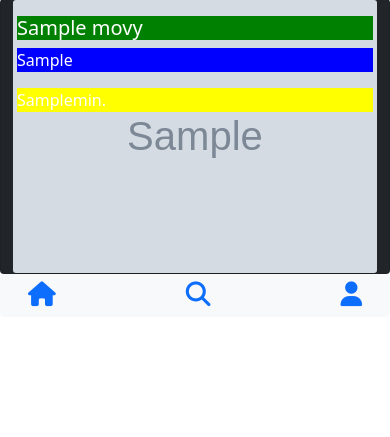
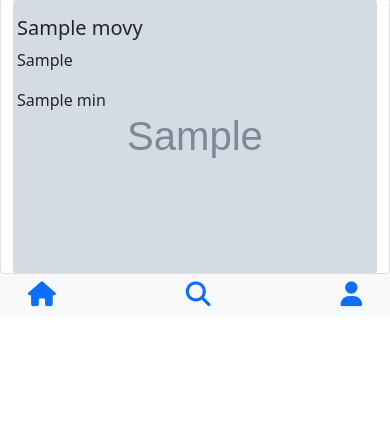
Before and after one commit to MarcHoutreille/getflixProject, a PHP site: page /home.php in a window 390 px wide. Shown: the part 407-844 px from the top of the page. Run offline with PHP 8.4, Linux system fonts and the light colour scheme; tables that the repository leaves empty or names only in its code hold one stand-in row (values such as "Sample post"); grey boxes marked "Sample" are stand-in pictures; some libraries are stand-ins or nearby versions.

Commit message:
wh 500x490 img BladeRunner

```diff
--- a/home.php
+++ b/home.php
@@ -56,24 +56,18 @@
         <div class="row">
 
             <?php
-                    $response = $db->query('SELECT * FROM movies ORDER BY id DESC LIMIT 4');
-                    while ($data = $response->fetch()) {
-                    echo '<div data-id=' . $data['id'] . ' class="card bg-dark text-white col-sm-3" style="background-color:black">';
-                        // thumbnail will go here
-                        ?>
-                        <img src="<?php echo $data['thumbnail']; ?>" class="card-img" alt="<?php echo $data['title']; ?>">
-                        <?php
-                        echo  '<div class="card-img-overlay">';
-                        ?>
-                            <!-- WRITE TXT MOVIES -->
-                            <h5 class="card-title" style="background-color:green"><?php echo $data['title']; ?></h5>
-                            <p class="card-text" style="background-color:blue"><?php echo $data['synopsis']; ?></p>
-                            <p class="card-text" style="background-color:yellow"><?php echo $data['duration'] . 'min.'; ?></p>
-                    <?php
-                    echo '</div></div>';
+                $response = $db->query('SELECT * FROM movies ORDER BY id DESC LIMIT 4');
+                while ($data = $response->fetch()) {
+                    echo '
+                            <div data-id=' . $data['id'] . ' class="card text-black movie col-sm-3">
+                                <img src=' . $data['thumbnail'] . ' class="card-img" alt=' . $data['title'] . ' >
+                                <div class="card-img-overlay">
+                                    <h5 class="card-title">' . $data['title'] . '</h5>
+                                    <p class="card-text text-black">' . $data['synopsis'] . '</p>
+                                    <p class="card-text">' . $data['duration'] . ' min</p>
+                            </div></div>';
                 }
             ?>
-
 
 
                 <!--
```
